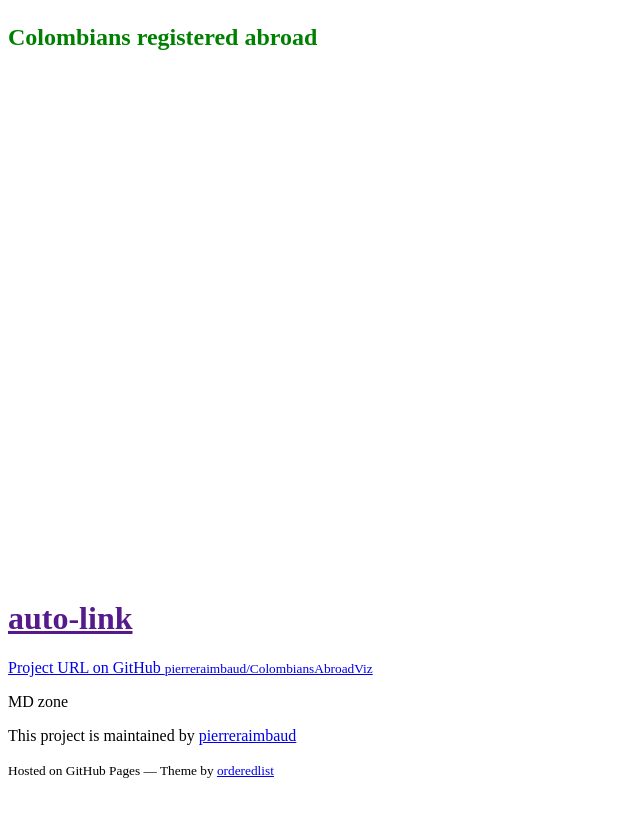
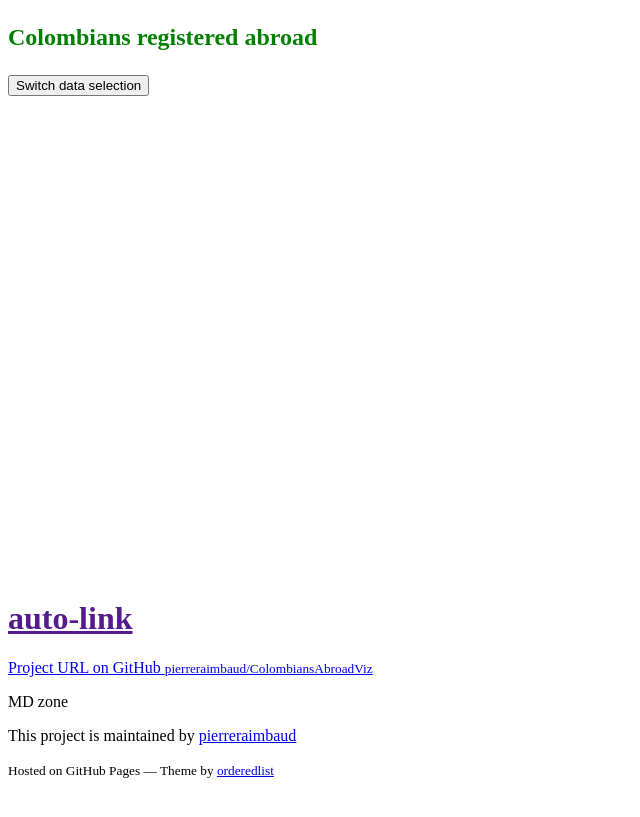
Before and after one commit to pierreraimbaud/ColombiansAbroadDataViz, a Jekyll site: the page built from README.md, in a window 1280 px wide. Shown: the top 817 px of the page, without its empty margins (0-640 px from the left). Built offline with Jekyll 4.4.1, drawn with Linux system fonts in a browser that asks for light colours; our own code applies the rules of GitHub Pages for plain Markdown files; part of the change alters nothing that is shown.

Commit message:
Barv2bis commit

```diff
--- a/_layouts/default.html
+++ b/_layouts/default.html
@@ -39,10 +39,13 @@
       display: none;
     }
 
+    button  {float:left}
+
     </style>
 
     <div id = "svgcontainer">
           <h3>Colombians registered abroad</h3>
+          <button>Switch data selection</button>
     </div>
 
     <script src="https://d3js.org/d3.v5.min.js"></script>
@@ -69,7 +72,8 @@
             .attr("transform", "translate(" + margin.left + "," + margin.top + ")");
 
       var dataOrigin;
-      var dataCountryList;
+      var dataCountryList1;
+      var dataCountryList2;
 
       var tooltip ;
 
@@ -99,7 +103,38 @@
 
       function dothejob()
       {
+          var dataIndex=1;
 
+        //button to swap over datasets
+            d3.select("button")
+                // .on("click",function(){
+                //     //select new data
+                //     if (dataIndex==1) {
+                //         dataIndex=2;
+                //     } else   {
+                //         dataIndex=1;
+                //     }
+                //     //rejoin data
+                //     var circle = svgDoc.select("g").selectAll("circle")
+                //         .data(eval("dataArray"+dataIndex));
+
+                //     circle.exit().remove();//remove unneeded circles
+                //     circle.enter().append("circle")
+                //         .attr("r",0);//create any new circles needed
+
+                //     //update all circles to new positions
+                //     circle.transition()
+                //         .duration(500)
+                //         .attr("cx",function(d,i){
+                //             var spacing = lineLength/(eval("dataArray"+dataIndex).length);
+                //             return xBuffer+(i*spacing)
+                //         })
+                //         .attr("cy",yBuffer)
+                //         .attr("r",function(d,i){return d});
+
+                //     d3.select("text").text("dataset"+dataIndex);
+
+               // });//end click function
         var colors = ["b33040", "#d25c4d"];
 
         console.log(dataOrigin);
@@ -121,15 +156,15 @@
 
         console.log(dataCountry);
 
-        dataCountryList = dataCountry.filter(function (d){
+        dataCountryList1 = dataCountry.filter(function (d){
                                   return (d.value.amount/1000)>1;
                                 });
 
-        dataCountryList.sort(function(x, y){
-           return d3.ascending(x.value.isoCode, y.value.isoCode);
+        dataCountryList1.sort(function(x, y){
+           return d3.ascending(x.value.amount, y.value.amount);
         });
 
-        console.log(dataCountryList);
+        console.log(dataCountryList1);
 
 
         var genderDataList = d3.nest()
@@ -146,11 +181,11 @@
           .paddingInner(1).paddingOuter(1);
           //.align(3);
            // X scale definition
-        x.domain(dataCountryList.map(function(d) {
+        x.domain(dataCountryList1.map(function(d) {
          return d.value.isoCode; }));
 
         // Y scale definition
-        var maxxx = d3.max(dataCountryList, function(d) {
+        var maxxx = d3.max(dataCountryList1, function(d) {
 
             return +d.value.amount}
             );
@@ -180,7 +215,7 @@
             .text("Number of people");
 
         var rect = g.selectAll(".bar")
-          .data(dataCountryList)
+          .data(dataCountryList1)
           .enter().append("rect")
           .attr("class", "bar");
 
@@ -200,8 +235,8 @@
 
         rect.on("mousemove", function(d){
               tooltip
-                .style("left", d3.event.pageX - 50 + "px")
-                .style("top", d3.event.pageY - 70 + "px")
+                .style("left", d3.event.pageX - 70 + "px")
+                .style("top", d3.event.pageY - 90 + "px")
                 .style("display", "inline-block")
                 .html(d.key + ": " +(d.value.amount));
             })
@@ -218,10 +253,8 @@
         //   .attr("d", line(dataCountryList))
         //   .style("stroke", "salmon")
         //   .style("fill", "none");
+
       }
-
-
-         // var dataCountryListVal = d3.set(dataOrigin.map( d => d.key )).values();
     </script>
 
     <div class="wrapper">
```
